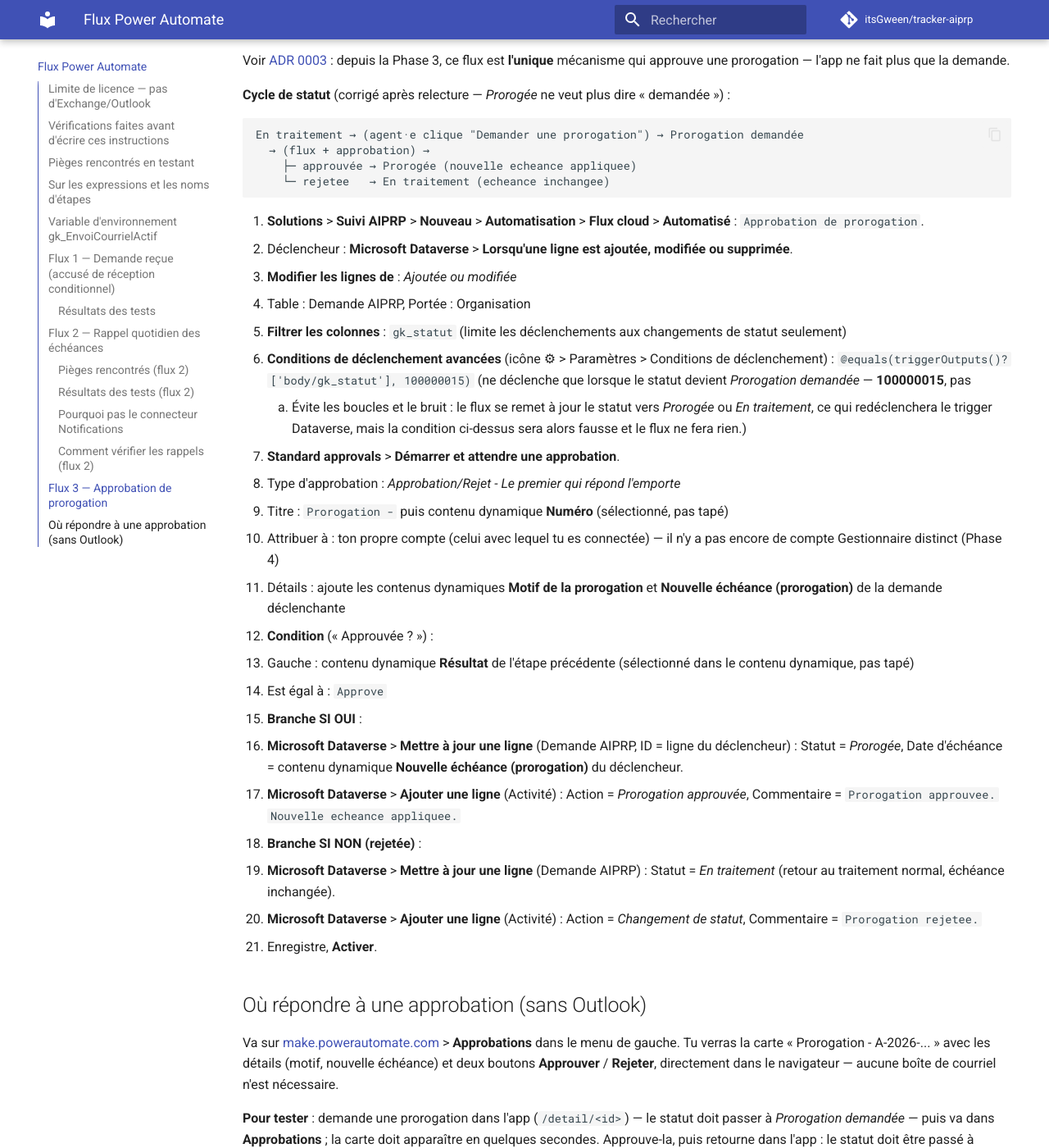
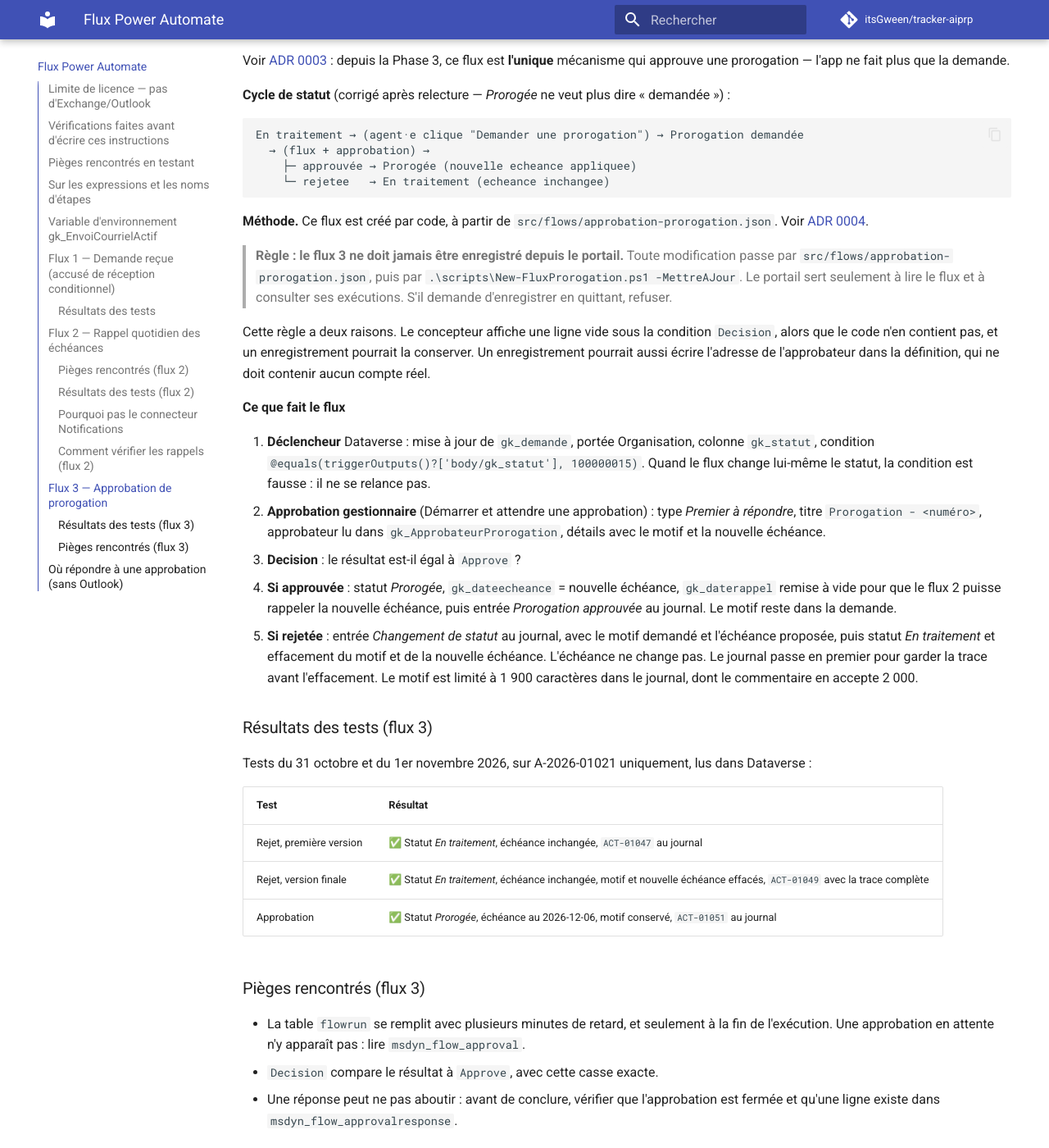
Before and after one commit to itsGween/tracker-aiprp, an MkDocs documentation site: the page built from docs/flux.md, in a window 1280 px wide and 1400 px high, scrolled down 6114 px. Shown: the whole window at 82% size. Built offline with MkDocs 1.6.1 and Material for MkDocs 9.7.7, drawn with Linux system fonts in a browser that asks for light colours; comment, search, counter and statistics services are not loaded.

Commit message:
docs(flux): remplace les etapes manuelles du flux 3
Co-Authored-By: Claude Opus 5.5 <noreply@anthropic.com>

````diff
--- a/docs/flux.md
+++ b/docs/flux.md
@@ -257,42 +257,52 @@ En traitement → (agent·e clique "Demander une prorogation") → Prorogation d
     └─ rejetee   → En traitement (echeance inchangee)
 ```
 
-1. **Solutions** > **Suivi AIPRP** > **Nouveau** > **Automatisation** > **Flux cloud** >
-   **Automatisé** : `Approbation de prorogation`.
-2. Déclencheur : **Microsoft Dataverse** > **Lorsqu'une ligne est ajoutée, modifiée ou supprimée**.
-   - **Modifier les lignes de** : *Ajoutée ou modifiée*
-   - Table : Demande AIPRP, Portée : Organisation
-   - **Filtrer les colonnes** : `gk_statut` (limite les déclenchements aux changements de statut
-     seulement)
-   - **Conditions de déclenchement avancées** (icône ⚙ > Paramètres > Conditions de déclenchement) :
-     `@equals(triggerOutputs()?['body/gk_statut'], 100000015)`
-     (ne déclenche que lorsque le statut devient *Prorogation demandée* — **100000015**, pas
-     100000012. Évite les boucles et le bruit : le flux se remet à jour le statut vers *Prorogée*
-     ou *En traitement*, ce qui redéclenchera le trigger Dataverse, mais la condition ci-dessus sera
-     alors fausse et le flux ne fera rien.)
-3. **Standard approvals** > **Démarrer et attendre une approbation**.
-   - Type d'approbation : *Approbation/Rejet - Le premier qui répond l'emporte*
-   - Titre : `Prorogation -` puis contenu dynamique **Numéro** (sélectionné, pas tapé)
-   - Attribuer à : ton propre compte (celui avec lequel tu es connectée) — il n'y a pas encore de
-     compte Gestionnaire distinct (Phase 4)
-   - Détails : ajoute les contenus dynamiques **Motif de la prorogation** et **Nouvelle échéance
-     (prorogation)** de la demande déclenchante
-4. **Condition** (« Approuvée ? ») :
-   - Gauche : contenu dynamique **Résultat** de l'étape précédente (sélectionné dans le contenu
-     dynamique, pas tapé)
-   - Est égal à : `Approve`
-5. **Branche SI OUI** :
-   1. **Microsoft Dataverse** > **Mettre à jour une ligne** (Demande AIPRP, ID = ligne du
-      déclencheur) : Statut = *Prorogée*, Date d'échéance = contenu dynamique **Nouvelle échéance
-      (prorogation)** du déclencheur.
-   2. **Microsoft Dataverse** > **Ajouter une ligne** (Activité) : Action = *Prorogation approuvée*,
-      Commentaire = `Prorogation approuvee. Nouvelle echeance appliquee.`
-6. **Branche SI NON (rejetée)** :
-   1. **Microsoft Dataverse** > **Mettre à jour une ligne** (Demande AIPRP) : Statut = *En
-      traitement* (retour au traitement normal, échéance inchangée).
-   2. **Microsoft Dataverse** > **Ajouter une ligne** (Activité) : Action = *Changement de statut*,
-      Commentaire = `Prorogation rejetee.`
-7. Enregistre, **Activer**.
+**Méthode.** Ce flux est créé par code, à partir de `src/flows/approbation-prorogation.json`. Voir
+[ADR 0004](adr/0004-flux-crees-par-code.md).
+
+> **Règle : le flux 3 ne doit jamais être enregistré depuis le portail.** Toute modification passe
+> par `src/flows/approbation-prorogation.json`, puis par
+> `.\scripts\New-FluxProrogation.ps1 -MettreAJour`. Le portail sert seulement à lire le flux et à
+> consulter ses exécutions. S'il demande d'enregistrer en quittant, refuser.
+
+Cette règle a deux raisons. Le concepteur affiche une ligne vide sous la condition `Decision`, alors
+que le code n'en contient pas, et un enregistrement pourrait la conserver. Un enregistrement pourrait
+aussi écrire l'adresse de l'approbateur dans la définition, qui ne doit contenir aucun compte réel.
+
+**Ce que fait le flux**
+
+1. **Déclencheur** Dataverse : mise à jour de `gk_demande`, portée Organisation, colonne `gk_statut`,
+   condition `@equals(triggerOutputs()?['body/gk_statut'], 100000015)`. Quand le flux change lui-même
+   le statut, la condition est fausse : il ne se relance pas.
+2. **Approbation gestionnaire** (Démarrer et attendre une approbation) : type *Premier à répondre*,
+   titre `Prorogation - <numéro>`, approbateur lu dans `gk_ApprobateurProrogation`, détails avec le
+   motif et la nouvelle échéance.
+3. **Decision** : le résultat est-il égal à `Approve` ?
+4. **Si approuvée** : statut *Prorogée*, `gk_dateecheance` = nouvelle échéance, `gk_daterappel` remise
+   à vide pour que le flux 2 puisse rappeler la nouvelle échéance, puis entrée *Prorogation approuvée*
+   au journal. Le motif reste dans la demande.
+5. **Si rejetée** : entrée *Changement de statut* au journal, avec le motif demandé et l'échéance
+   proposée, puis statut *En traitement* et effacement du motif et de la nouvelle échéance.
+   L'échéance ne change pas. Le journal passe en premier pour garder la trace avant l'effacement.
+   Le motif est limité à 1 900 caractères dans le journal, dont le commentaire en accepte 2 000.
+
+### Résultats des tests (flux 3)
+
+Tests du 31 octobre et du 1er novembre 2026, sur A-2026-01021 uniquement, lus dans Dataverse :
+
+| Test | Résultat |
+|---|---|
+| Rejet, première version | ✅ Statut *En traitement*, échéance inchangée, `ACT-01047` au journal |
+| Rejet, version finale | ✅ Statut *En traitement*, échéance inchangée, motif et nouvelle échéance effacés, `ACT-01049` avec la trace complète |
+| Approbation | ✅ Statut *Prorogée*, échéance au 2026-12-06, motif conservé, `ACT-01051` au journal |
+
+### Pièges rencontrés (flux 3)
+
+- La table `flowrun` se remplit avec plusieurs minutes de retard, et seulement à la fin de
+  l'exécution. Une approbation en attente n'y apparaît pas : lire `msdyn_flow_approval`.
+- `Decision` compare le résultat à `Approve`, avec cette casse exacte.
+- Une réponse peut ne pas aboutir : avant de conclure, vérifier que l'approbation est fermée et
+  qu'une ligne existe dans `msdyn_flow_approvalresponse`.
 
 ## Où répondre à une approbation (sans Outlook)
 
````
